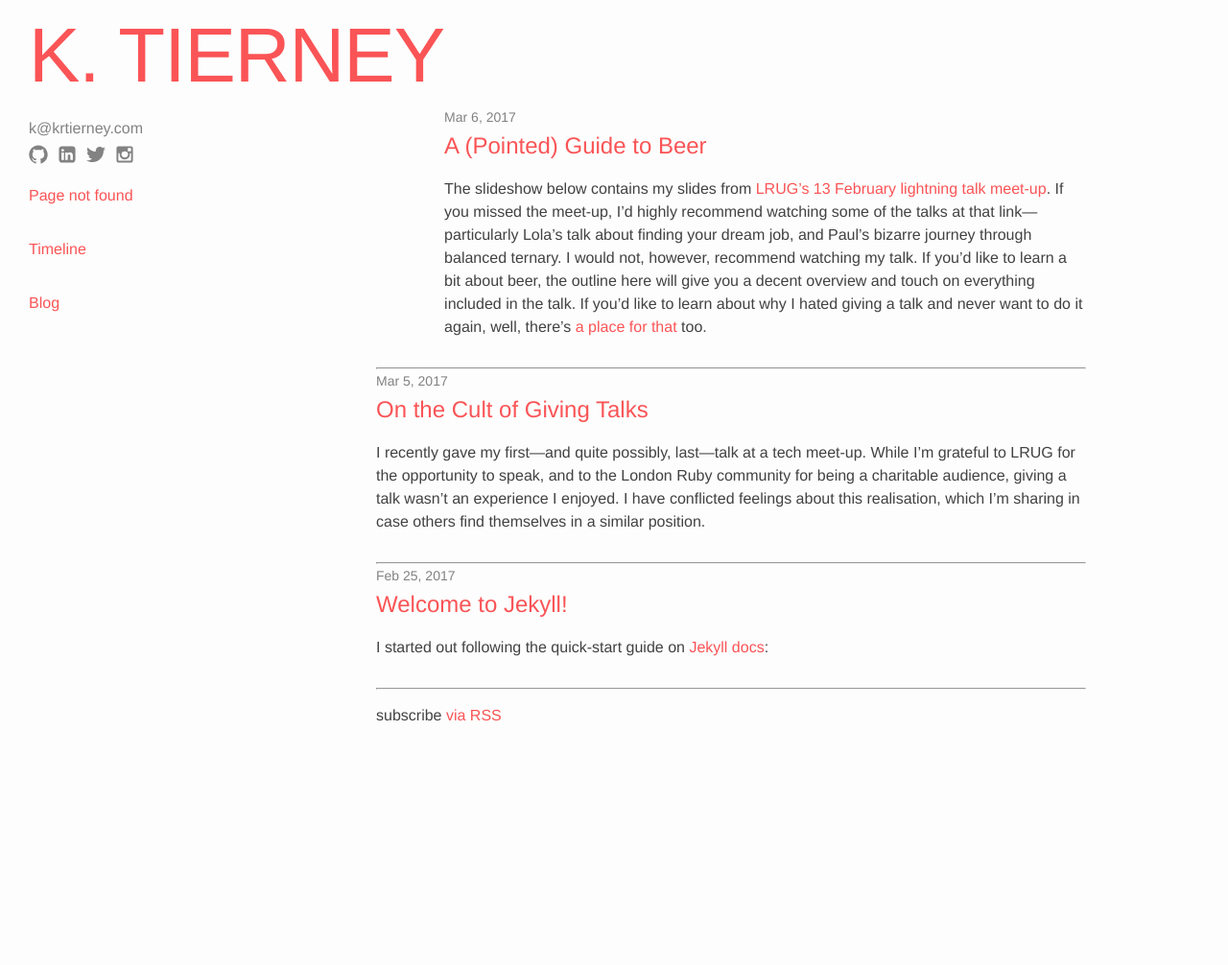
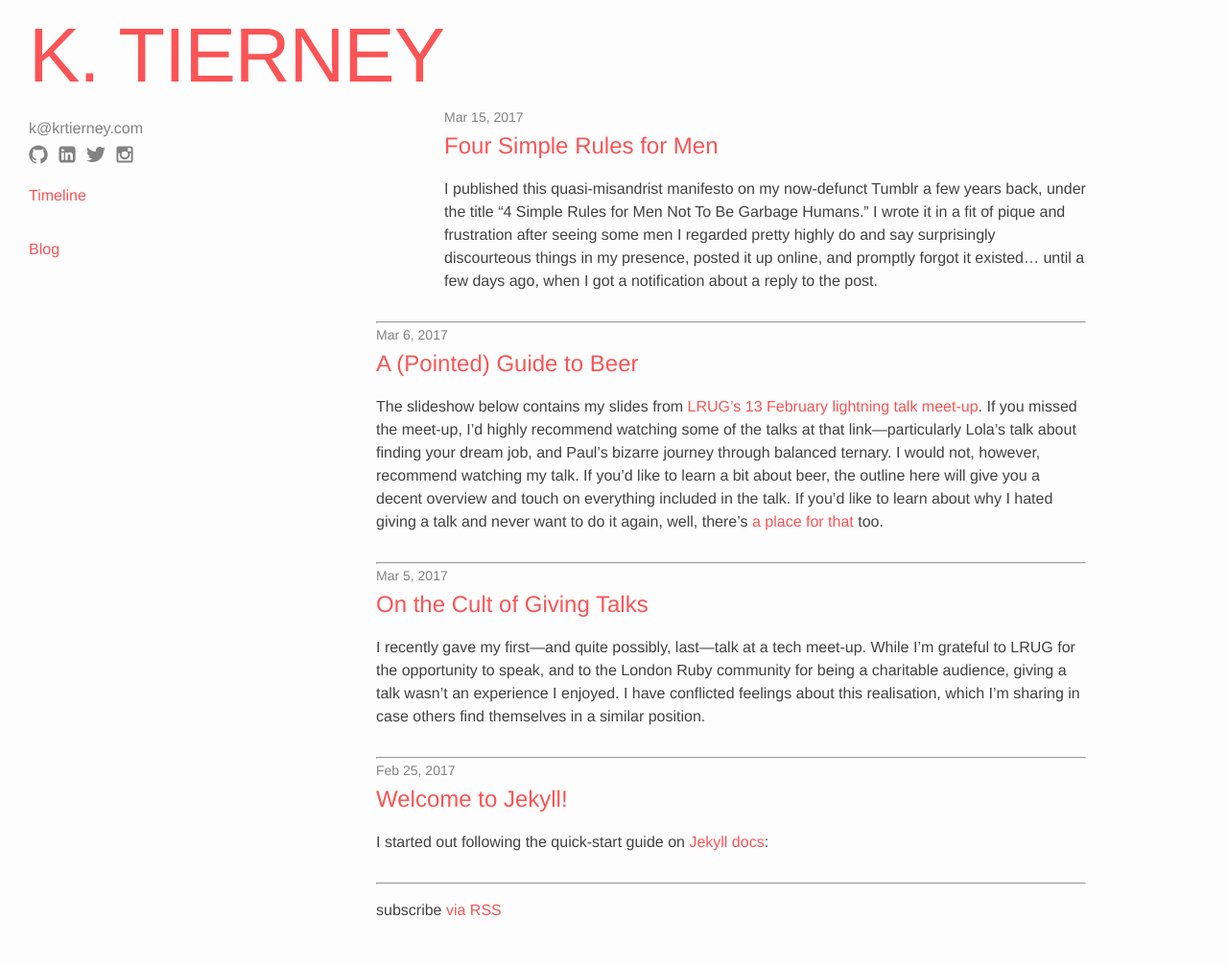
Before and after one commit to krtierney/krtierney.github.io, a Jekyll site: the page built from blog.md, in a window 1280 px wide. Shown: the whole page at 96% size. Built offline with Jekyll 4.4.1, drawn with Linux system fonts in a browser that asks for light colours; before the commit the page ends 900 px from its top, so only the background shows below that; part of the change alters nothing that is shown.

Commit message:
Unpublished 404, add new blog post

```diff
--- a/404.html
+++ b/404.html
@@ -2,6 +2,7 @@
 title: Page not found
 layout: page
 permalink: /404.html
+published: false
 ---
 
 Oh, crap. How could I have let you down like this? I'm so embarassed. Quick, get
--- /dev/null
+++ b/_posts/2017-03-15-four-simple-rules.markdown
@@ -0,0 +1,34 @@
+---
+layout: post
+title:  "Four Simple Rules for Men"
+date:   2017-03-15
+permalink: /2017/03/15/four-simple-rules/
+---
+I published this quasi-misandrist manifesto on my now-defunct Tumblr a few years back, under the title "4 Simple Rules for Men Not To Be Garbage Humans." I wrote it in a fit of pique and frustration after seeing some men I regarded pretty highly do and say
+surprisingly discourteous things in my presence, posted it up online, and promptly forgot it existed... until a few days ago, when I got a notification about a reply to the post.
+
+"okay great what's 5-9 now that this is fully integrated?"
+
+Such a simple question, but it kind of blew my mind. People want _more rules_? These are _fully integrated_? In what world? But I've been thinking about it, and I think they're right. Every man I'm friends with has fully integrated these rules into their life. Seemingly innocuous comments or actions that would have left me seething silently a few years ago almost never pop up on my radar anymore. And what's more, when I'm in a social situation and I notice some flagrant violation of these rules, I'm no longer the only person who seems to notice it. The corrections are coming
+from other men now. Y'all are policing yourselves. I'm so proud. We've come a long way.
+
+There are no Rules 5–9 because these four things are really all it takes to not be completely awful, but I'll see about putting together Stage 2 Super Advanced Allies Suggestion list. I think you're ready for it. But for now, without further ado, the original list...
+
+
+
+
+## 1. Be Less Loud
+
+Strive to not dominate any conversation you’re a part of. When you’re in a group, try not to be the loudest voice — both in terms of decibels of volume, and most vocal. Let others speak, and speak more softly when you do speak. Do not make any non-word noises to express your bodily functions — at least not in public, or around others who haven’t invited such sounds. Any and all grunts, groans, moans, and sighs are unwelcome.
+
+## 2. Take Up Less Space
+
+If you’re in a crowded public transit space (crowded = more than half of the seats are taken), try to constrain your body to the width of the seat you’re in. If you’re on bench-style seating, keep your knees no wider apart than your shoulders. If the width of your body is naturally greater than the width of your seat and you don’t have any physical constraints, stand. When standing, take off your backpack or put your bag between your feet to reduce your bulk. If you can’t stand and your girth requires you to impinge on the seat next to you, just keep your elbows in and knees together, and make a visible effort not to sprawl. It becomes apparent that you’re not deliberately being discourteous, and that’s good enough.
+
+## 3. Try Empathy
+
+In at least half of your interactions with others, try to imagine that their emotions or reactions are more important than your own. Try to sense or guess how another person may react to a given situation. If you have a female-identified partner, this may be easier for you — you’ve most likely become adept at predicting her reactions. Congratulations, that’s empathy. If you don’t have a close enough relationship with another person that you can intuit what someone else may be feeling at a given point in time, this is an even more important skill for you to learn. Empathy improves with practice, so strive to put others first at least 50% of the time — more frequently is better, until you reach a point where your mental wellbeing suffers. Most people find their own happiness increases when they put the needs of others first, so you may be pleasantly surprised with the results of this exercise.
+
+## 4. Never Judge a Person’s Body
+
+This should not need to be said. Even in this list, something this basic shouldn’t require inclusion. However, it’s become clear that even relatively Good Men need a reminder of this rule. Your commentary on anyone else’s body is not welcome (unless you have a willing partner who has invited it). Do not make a remark about someone else’s body. Do not judge another person’s body. Never make an appraisal on any part of another person’s body unless they ask you to — and even then, tread lightly and refer to Rule #3 before you respond. And remember: Celebrities are people too. People you only interact with on the internet are also people. This rule applies to everyone you come into contact with, without exception.
```
